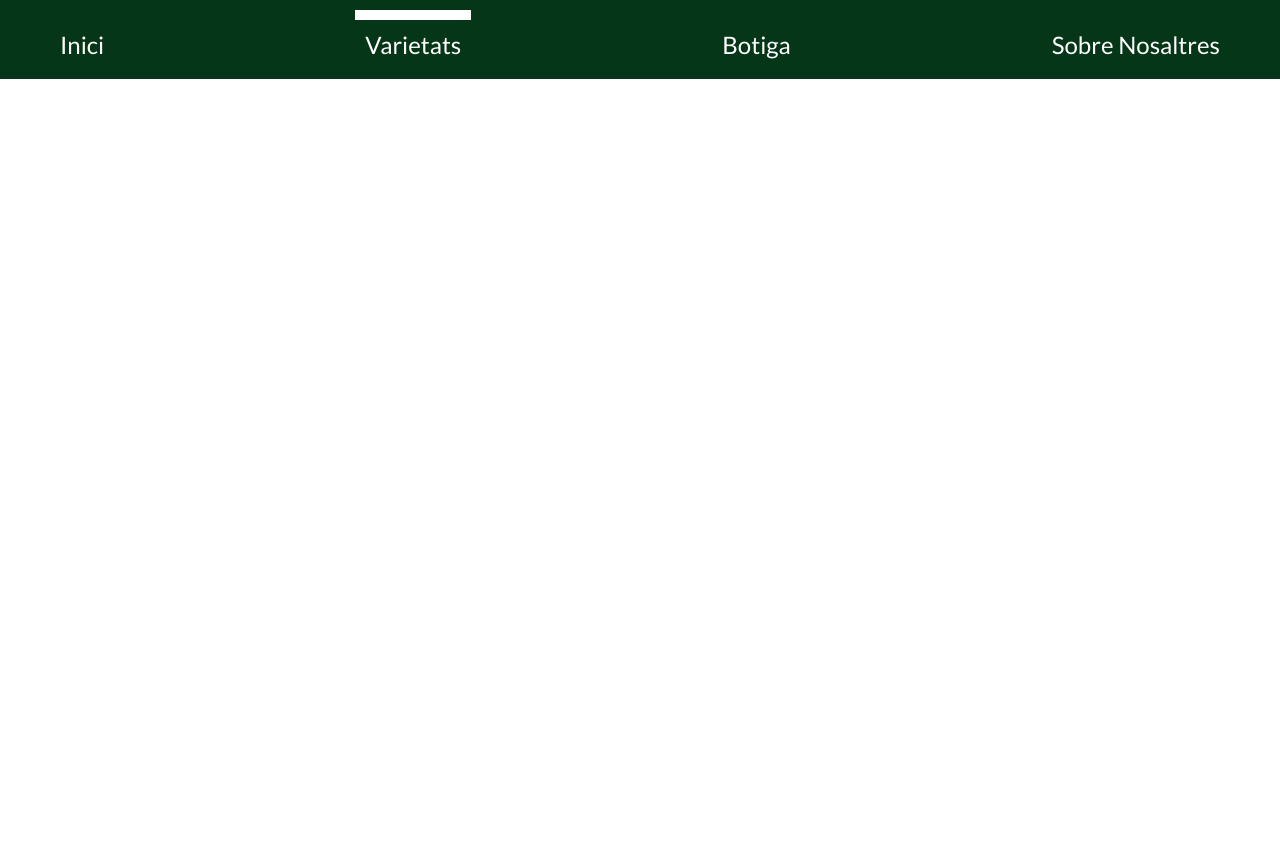
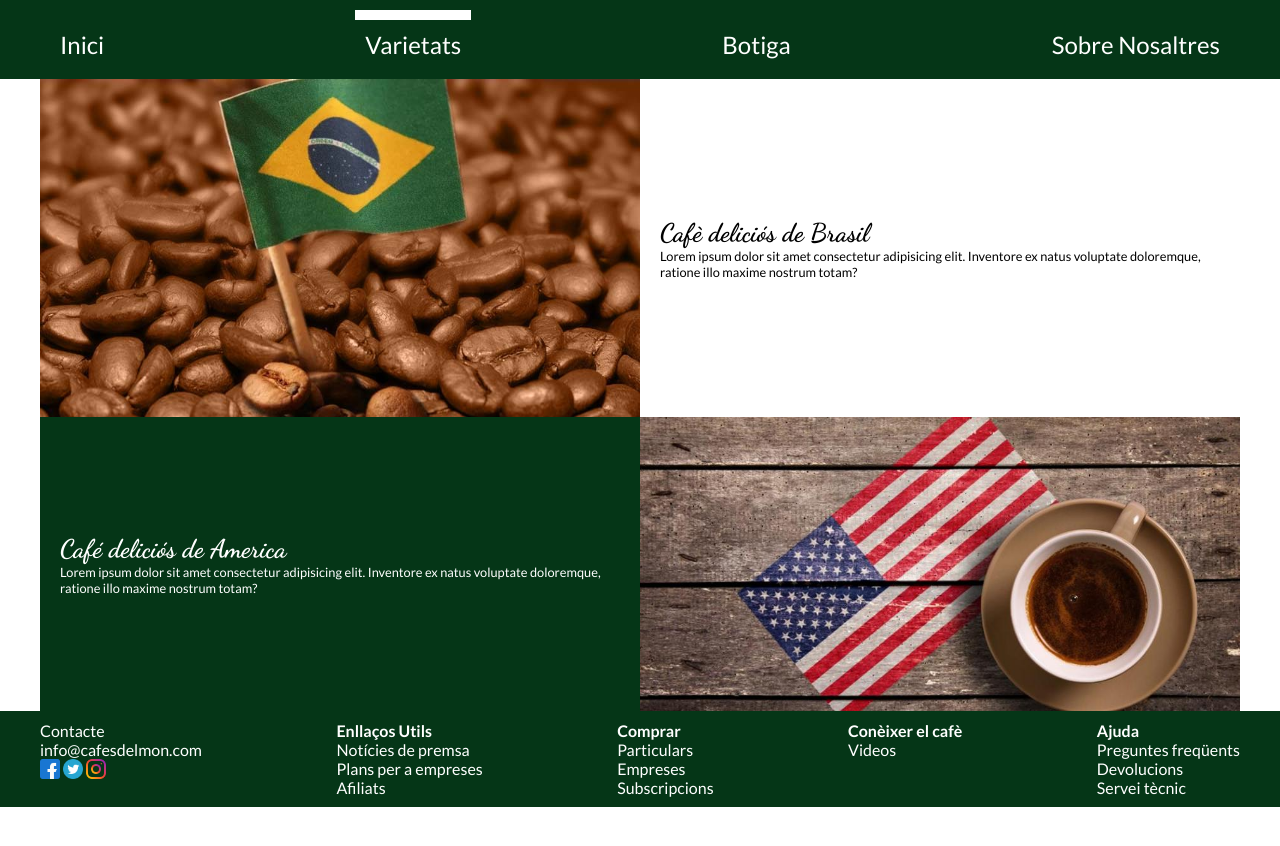
Before and after one commit to rubng87/botiga_cafe, a plain HTML site: page varietats.html in a window 1280 px wide. Shown: the part 420-1266 px from the top of the page. After the commit the page ends 1227 px from the top, so only its background shows below. Drawn offline with Linux system fonts and the light colour scheme.

Commit message:
Evaluación

```diff
--- a/varietats.html
+++ b/varietats.html
@@ -27,7 +27,28 @@
             <li class="texto-pestaña-centro"><a href="nosaltres.html">Sobre Nosaltres</a></li>
         </ul>
     </nav>
-<br><br><br><br><br><br><br><br><br><br><br><br><br><br><br><br><br><br><br><br><br><br><br><br><br><br><br><br><br><br><br><br><br><br><br><br><br><br><br><br><br><br><br><br><br><br><br><br><br><br>
+    <main>
+        <section>
+            <article class="width-content">
+                <img src="img/cafe-de-Brasil7.jpg" alt="Taza café negro desde arriba">
+                <div>
+                    <h2>Cafè deliciós de Brasil</h2>
+                    <p>Lorem ipsum dolor sit amet consectetur adipisicing elit. Inventore ex natus voluptate doloremque,
+                        ratione illo maxime nostrum totam?</p>
+                </div>
+            </article>
+        </section>
+        <section>
+            <article class="width-content">
+                <div class="background-green">
+                    <h2 class="text-white">Café deliciós de America</h2>
+                    <p class="text-white">Lorem ipsum dolor sit amet consectetur adipisicing elit. Inventore ex natus
+                        voluptate doloremque, ratione illo maxime nostrum totam?</p>
+                </div>
+                <img src="img/cafe-america.jpeg" alt="Taza café negro desde arriba">
+            </article>
+        </section>
+    </main>
     <footer>
         <div class="footer-div width-content">
             <div>
```
Also changed, not shown: img/cafe-america.jpeg (added), img/cafe-de-Brasil7.jpg (added).
